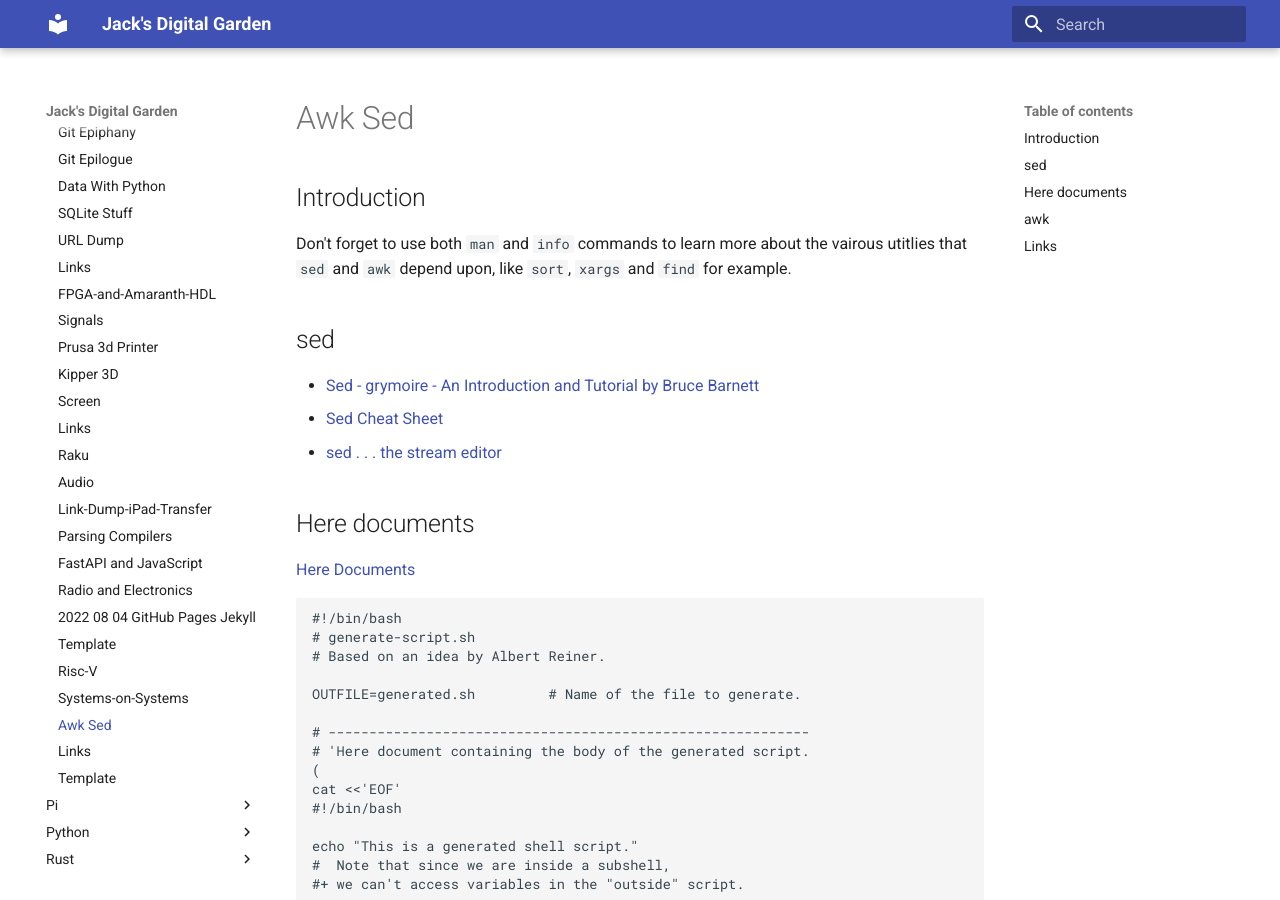
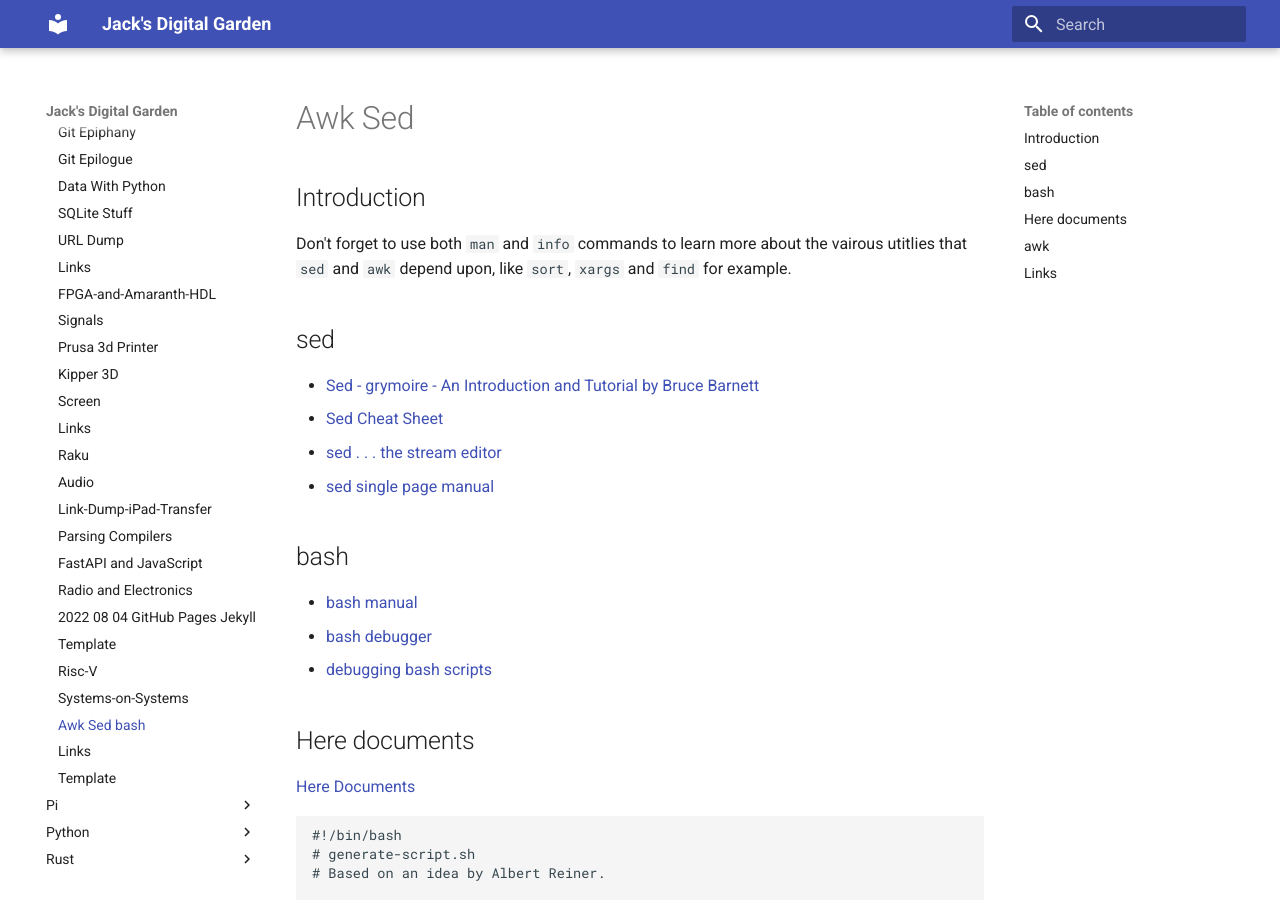
Before and after one commit to jchidley/mkdocs-material-test, an MkDocs documentation site: the page built from docs/Other/2023-09-26-awk-sed-bash.md, in a window 1280 px wide and 900 px high. Built offline with MkDocs 1.6.1 and Material for MkDocs 9.7.7, drawn with Linux system fonts in a browser that asks for light colours; some of the changed text lies outside the part shown.

Commit message:
adding links

````diff
--- a/docs/Other/2023-09-26-awk-sed.md
+++ b/docs/Other/2023-09-26-awk-sed-bash.md
@@ -1,6 +1,6 @@
 ---
 date: "2023-09-26"
-title: "Awk Sed"
+title: "Awk Sed bash"
 ---
 <!-- markdownlint-disable MD025 -->
 # Awk Sed
@@ -15,6 +15,13 @@ Don't forget to use both `man` and `info` commands to learn more about the vairo
 * [Sed - grymoire - An Introduction and Tutorial by Bruce Barnett](https://www.grymoire.com/Unix/Sed.html)
 * [Sed Cheat Sheet](https://catonmat.net/ftp/sed.stream.editor.cheat.sheet.txt)
 * [sed . . . the stream editor](https://www.pement.org/sed/index.htm)
+* [sed single page manual](https://www.gnu.org/software/sed/manual/sed.html)
+
+## bash
+
+* [bash manual](https://www.gnu.org/software/bash/manual/bash.html)
+* [bash debugger](https://bashdb.sourceforge.net/bashdb.html)
+* [debugging bash scripts](https://linuxconfig.org/how-to-debug-bash-scripts)
 
 ## Here documents
 
@@ -168,6 +175,7 @@ next
 exit
 ```
 
+* [GAWK: Effective AWK Programming, single page manual](https://www.gnu.org/software/gawk/manual/gawk.html)
 * [Awk, Nawk and GNU Awk Cheat Sheet](https://catonmat.net/ftp/awk.cheat.sheet.txt)
 * [Awk One-Liners Explained, Part I: File Spacing, Numbering and Calculations](https://catonmat.net/awk-one-liners-explained-part-one)
 * [Awk One-Liners Explained, Part II: Text Conversion and Substitution](https://catonmat.net/awk-one-liners-explained-part-two)
````
Also changed, not shown: docs/2023-09-04-Writing-A-Programming-Language.md (+5 -1 lines), docs/2023-11-15-Home-Assistant-ESPHome.md (+10 -0 lines), docs/Linux/2020-01-27-Simplest-possible-Linux-boot.md (+1 -0 lines), docs/Other/2023-09-22-Risc-V.md (+2 -0 lines).
